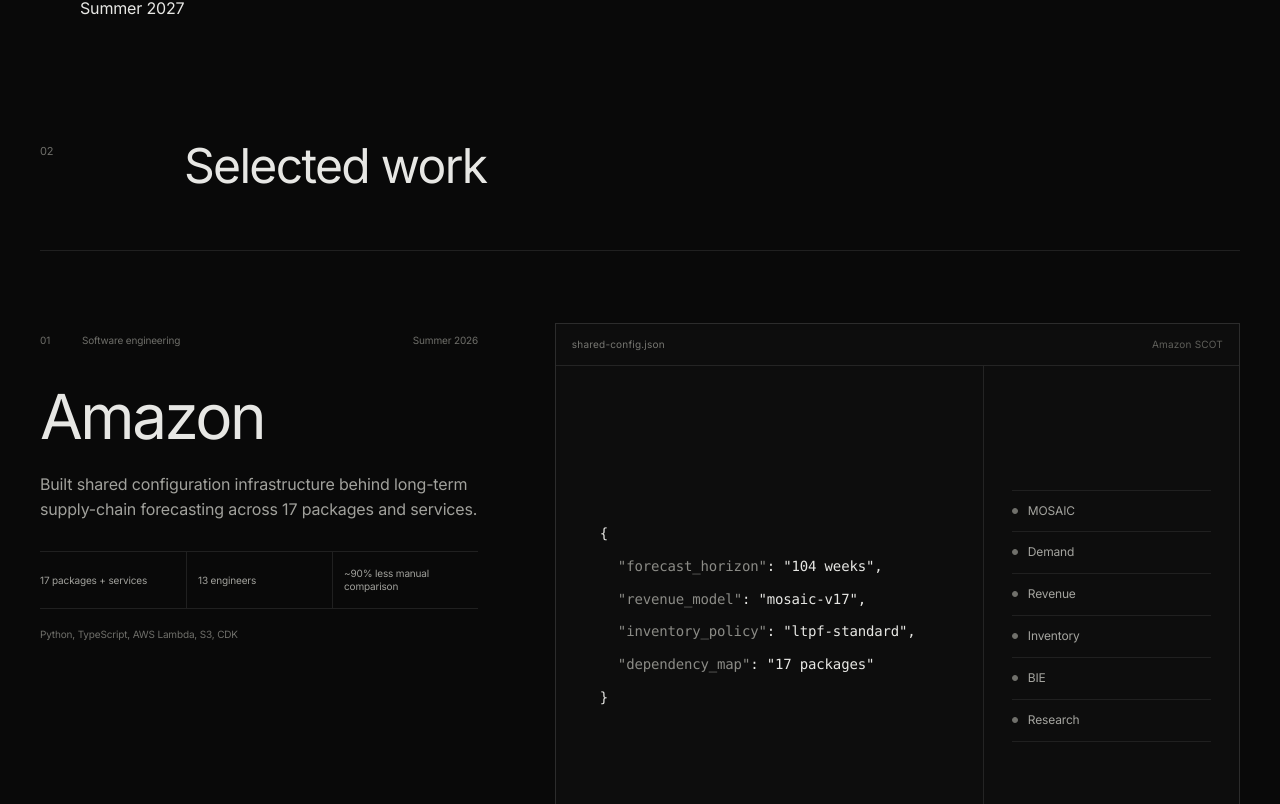
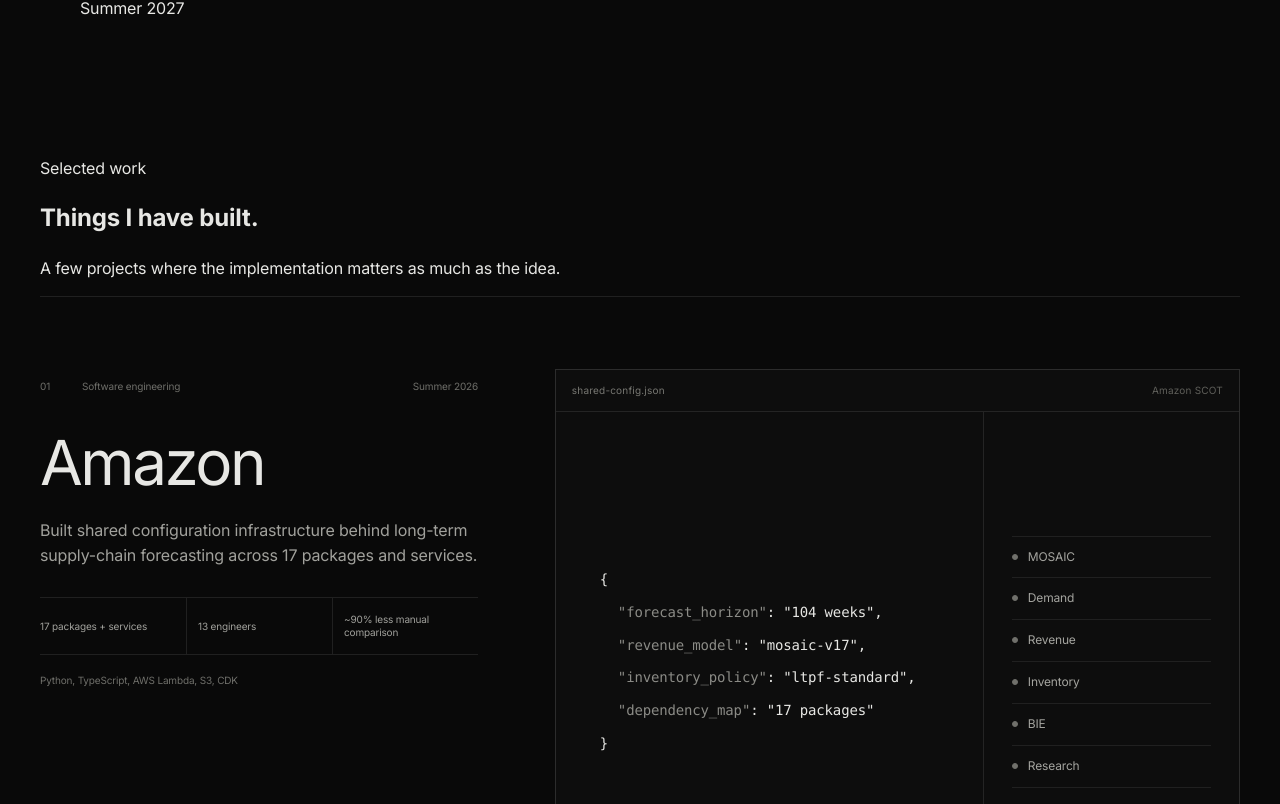
Before and after one commit to kenchengkc/personal-website, a Next.js app: page / in a window 1280 px wide. Shown: the part 1116-1920 px from the top of the page. Built offline with nearby package versions, Linux system fonts and the light colour scheme.

Commit message:
Recompose projects as editorial results

```diff
--- a/components/sections/Projects.tsx
+++ b/components/sections/Projects.tsx
@@ -4,16 +4,29 @@ import { featuredProjects, otherWork } from "@/data/portfolio";
 export function Projects() {
   return (
     <>
-      <section className="work-section" id="work">
-        <header className="section-heading" data-reveal>
-          <span className="section-number">02</span>
-          <h2>Selected work</h2>
-        </header>
+      <section
+        className="work-section"
+        id="work"
+        data-scroll-section
+        data-scroll-label="WORK"
+      >
+        <div className="reading-column section-intro" data-reveal>
+          <p className="section-kicker">Selected work</p>
+          <h2>Things I have built.</h2>
+          <p>
+            A few projects where the implementation matters as much as the idea.
+          </p>
+        </div>
 
         <div className="project-list">
           {featuredProjects.map((project, index) => (
-            <article className="project-chapter" key={project.name} data-reveal>
-              <div className="project-copy">
+            <article
+              className="project-chapter"
+              key={project.name}
+              data-scroll-section
+              data-scroll-label={project.name.toUpperCase()}
+            >
+              <div className="project-copy reading-column" data-reveal>
                 <div className="project-meta">
                   <span>{String(index + 1).padStart(2, "0")}</span>
                   <span>{project.eyebrow}</span>
@@ -47,28 +60,39 @@ export function Projects() {
                 )}
               </div>
 
+              <div className="project-result" data-reveal>
                 <div className="project-visual">
                   <ProjectDemo kind={project.demo} />
+                </div>
+                <p className="project-caption">
+                  {project.name} · {project.eyebrow}
+                </p>
               </div>
             </article>
           ))}
         </div>
       </section>
 
-      <section className="research-section" id="research">
-        <header className="section-heading" data-reveal>
-          <span className="section-number">03</span>
-          <h2>Research and other work</h2>
-        </header>
+      <section
+        className="narrative-section research-section"
+        id="research"
+        data-scroll-section
+        data-scroll-label="RESEARCH"
+      >
+        <div className="reading-column">
+          <p className="section-kicker" data-reveal>Research and other work</p>
 
           <div className="research-list">
             {otherWork.map((item) => (
               <article className="research-row" key={item.title} data-reveal>
+                <div>
                   <h3>{item.title}</h3>
+                  <span>{item.meta}</span>
+                </div>
                 <p>{item.detail}</p>
-              <span>{item.meta}</span>
               </article>
             ))}
+          </div>
         </div>
       </section>
     </>
```
Lines whose indentation alone changed are shown as unchanged.
